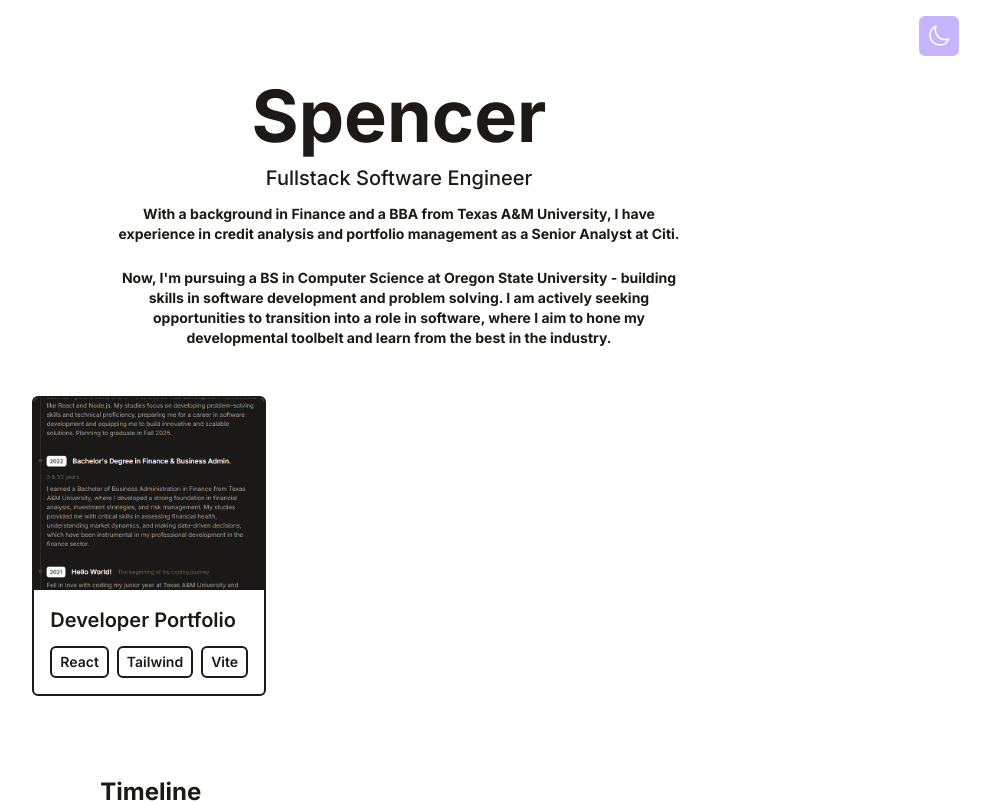
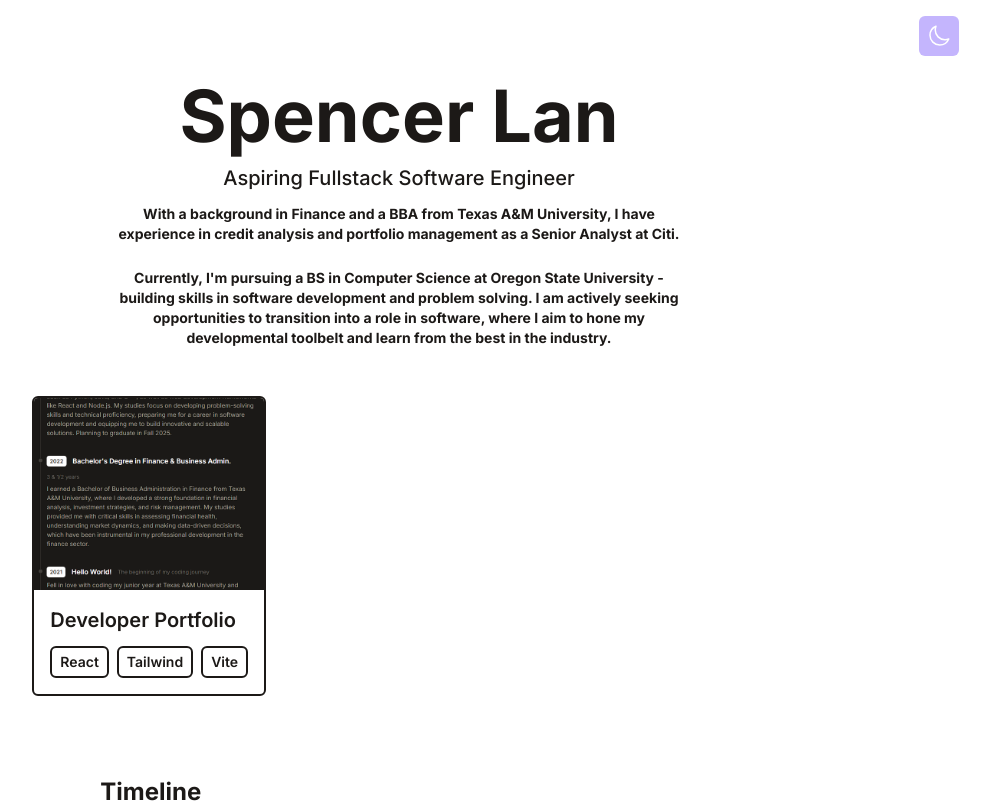
Before and after one commit to sp3ncerlan/developer-portfolio, a React (Vite) app: page / in a window 1280 px wide. Shown: the top 803 px of the page, without its empty margins (241-1231 px from the left). Built offline with nearby package versions, Linux system fonts and the light colour scheme.

Commit message:
Changed commentary and title/labels

```diff
--- a/src/components/Intro.jsx
+++ b/src/components/Intro.jsx
@@ -3,13 +3,13 @@ import React from 'react';
 function Intro() {
     return (
         <div className="flex items-center justify-center flex-col text-center pt-20 pb-6">
-            <h1 className="text-4xl md:text-7xl dark:text-white b-1 md:mb-3 font-bold">Spencer</h1>
-            <p className="text-base md:text-xl mb-3 font-medium">Fullstack Software Engineer</p>
+            <h1 className="text-4xl md:text-7xl dark:text-white b-1 md:mb-3 font-bold">Spencer Lan</h1>
+            <p className="text-base md:text-xl mb-3 font-medium">Aspiring Fullstack Software Engineer</p>
             <p className="text-sm max-w-xl mb-6 font-bold">With a background in Finance and a BBA from Texas A&M University, I have experience in credit analysis and portfolio management as a Senior Analyst at Citi.
             </p>
 
             <p className="text-sm max-w-xl mb-6 font-bold">
-            Now, I'm pursuing a BS in Computer Science at Oregon State University - building skills in software development and problem solving. I am actively seeking opportunities to transition into a role in software, where I aim to hone my developmental toolbelt and learn from the best in the industry.
+            Currently, I'm pursuing a BS in Computer Science at Oregon State University - building skills in software development and problem solving. I am actively seeking opportunities to transition into a role in software, where I aim to hone my developmental toolbelt and learn from the best in the industry.
             </p>
         </div>
     )
```
